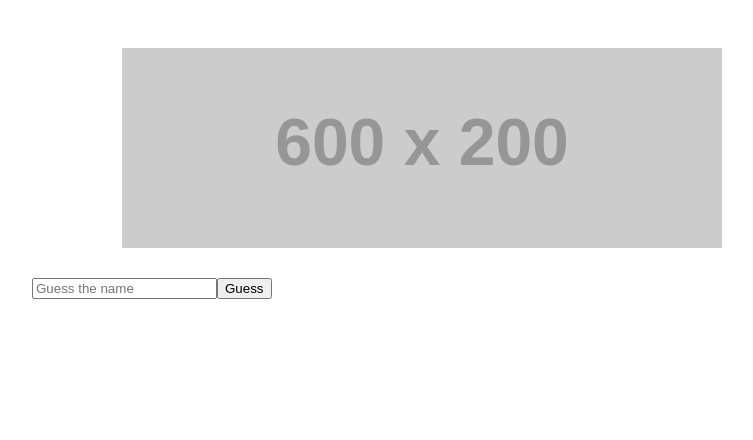
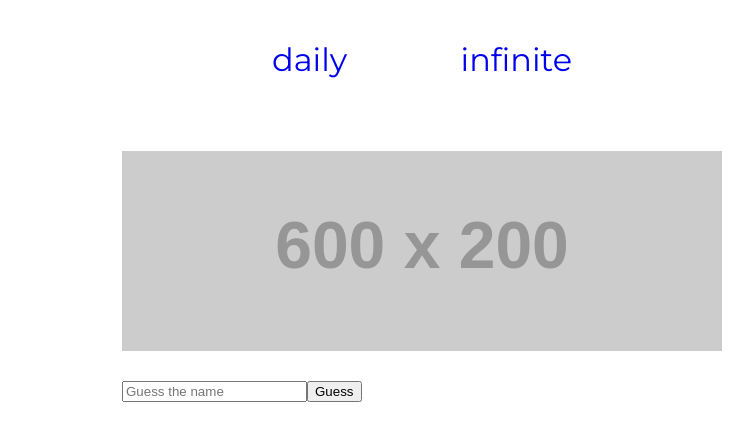
Before and after one commit to JoaoSilveira/nikkle, a SvelteKit app: page / in a window 1280 px wide. Shown: the top 440 px of the page, without its empty margins (218-971 px from the left). Built offline with nearby package versions, Linux system fonts and the light colour scheme.

Commit message:
Start working on page layout

```diff
--- /dev/null
+++ b/src/routes/+layout.svelte
@@ -0,0 +1,32 @@
+<div class="content">
+    <div class="navbar">
+        <a href="/daily">daily</a>
+        <a href="/infinite">infinite</a>
+    </div>
+
+    <slot />
+</div>
+
+<style lang="scss">
+    @import "../style/global.scss";
+
+    .content {
+        display: flex;
+        flex-direction: column;
+    }
+
+    .navbar {
+        display: flex;
+        flex-direction: row;
+        justify-content: space-between;
+        max-width: 300px;
+        width: 100vw;
+        align-self: center;
+        padding-block: 32px;
+
+        &>a {
+            text-decoration: none;
+            font-size: 2rem;
+        }
+    }
+</style>
--- /dev/null
+++ b/src/style/global.scss
@@ -0,0 +1,11 @@
+@import url("https://fonts.googleapis.com/css2?family=Montserrat:ital,wght@0,100..900;1,100..900&display=swap");
+
+:root {
+    font-family: "Montserrat", sans-serif;
+    font-optical-sizing: auto;
+}
+
+* {
+    margin: 0;
+    padding: 0;
+}
```
